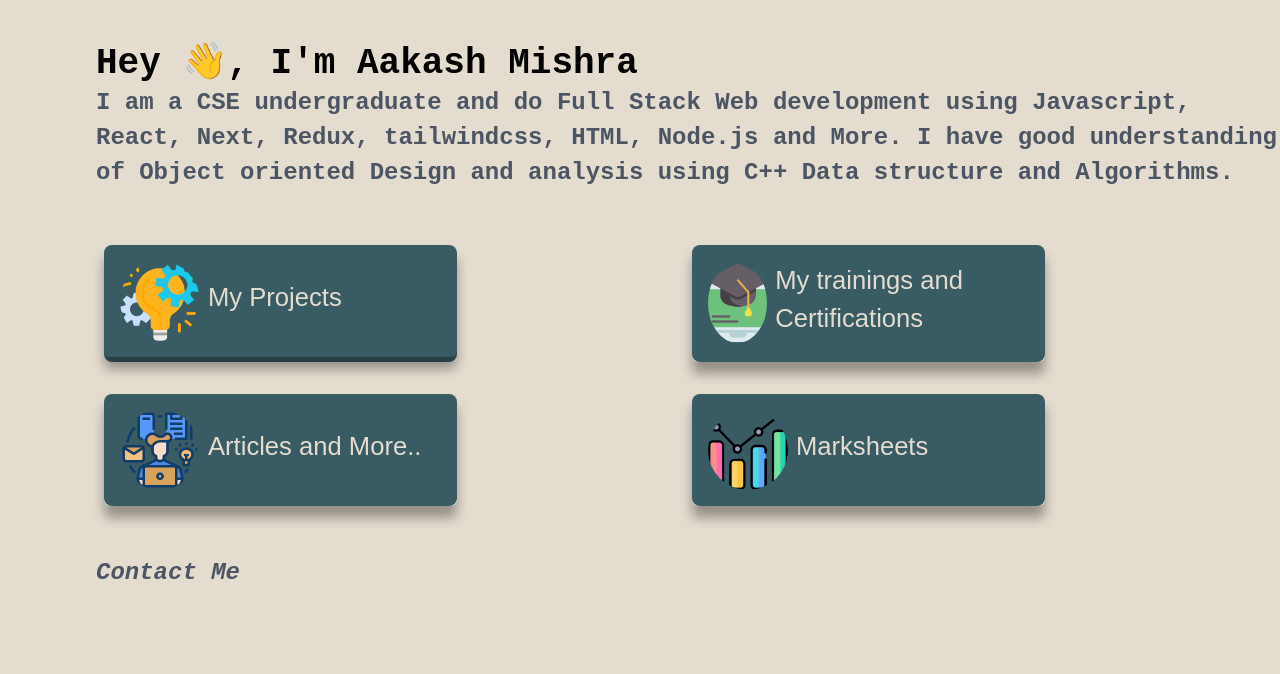
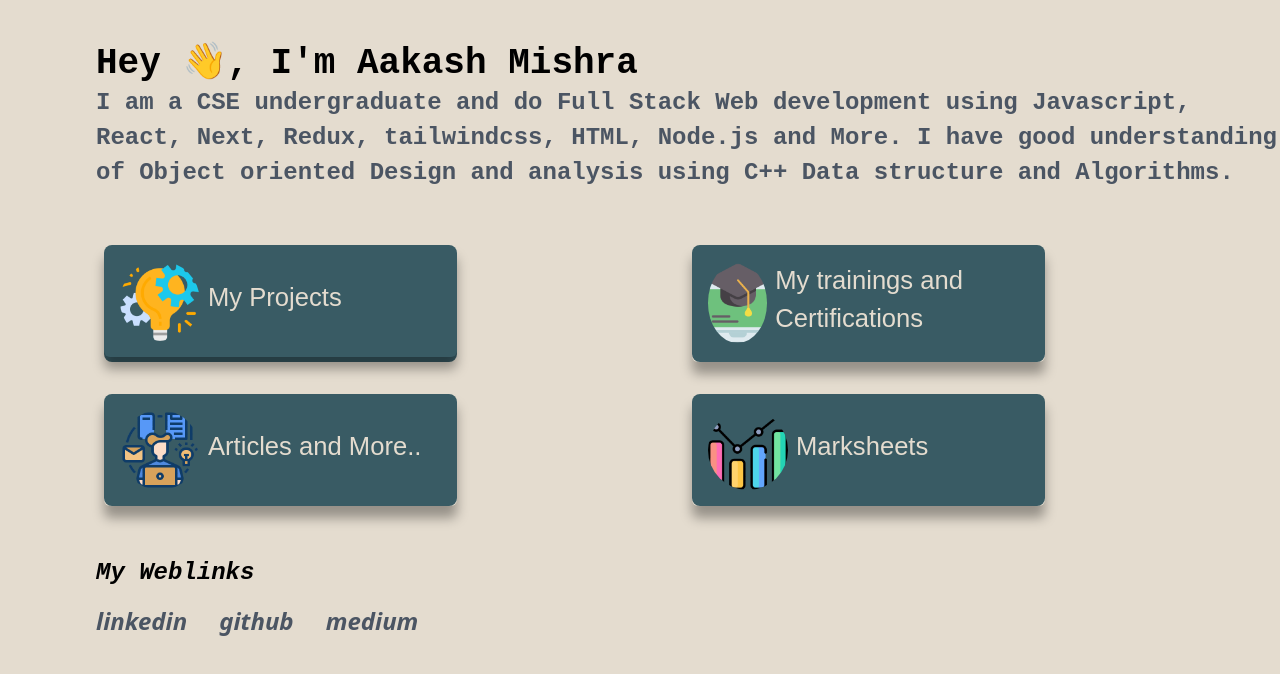
Before and after one commit to Aakash-mishra2/Portfolio, a React (Create React App) app: page / in a window 1280 px wide. Shown: the top 674 px of the page. Built offline with nearby package versions, Linux system fonts and the light colour scheme; a web font is replaced by a local one.

Commit message:
new front

```diff
--- a/src/front/FrontPage.js
+++ b/src/front/FrontPage.js
@@ -1,4 +1,5 @@
 import FrontItem from "./components/FrontItem";
+import { Link } from "react-router-dom";
 import prj from '../icons/project-management.png';
 import rsl from '../icons/results.png';
 import mlt from '../icons/multitasking.png';
@@ -57,11 +58,11 @@ export default function FrontPage() {
                     })
                 }
             </div>
-            <div className="mx-auto">
-            <p className="text-2xl mt-8 align-center font-bold text-gray-600 font-serif "><tt><em> Contact Me </em></tt></p>
-
-            </div>
-
+            <p className="text-2xl mt-8 align-center font-bold text-black font-serif "><tt><em> My Weblinks </em></tt></p>
+            <div className="flex flex-row font font-sans justify-start gap-x-8 text-2xl mt-4 text-gray-600 font-semibold">
+            <Link to="https://www.linkedin.com/in/aakash-mishra-823b1a223/" target="__blank"><em>linkedin</em></Link>
+            <Link to="https://github.com/Aakash-mishra2" target="__blank"><em>github</em></Link>
+            <Link to="https://medium.com/@aakash281" target="__blank"><em>medium</em></Link></div>
         </div>
     )
 }
```
